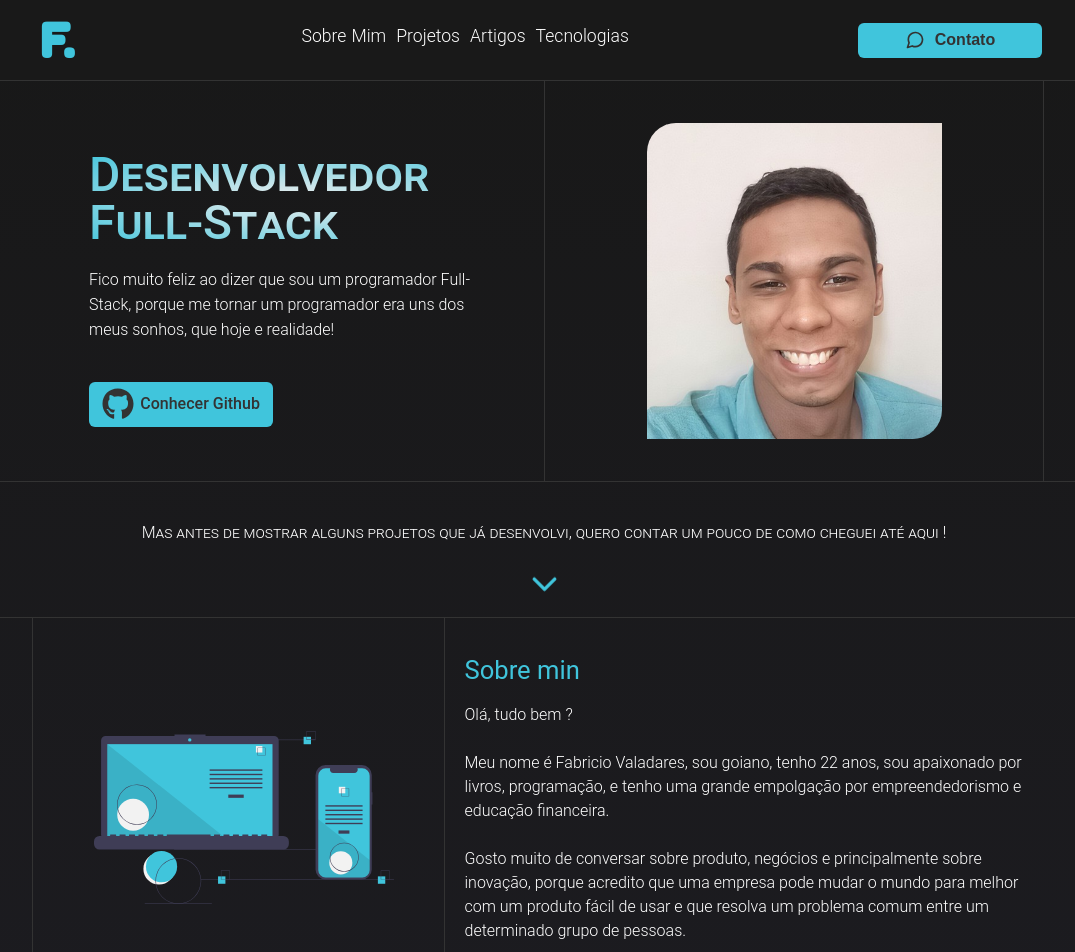
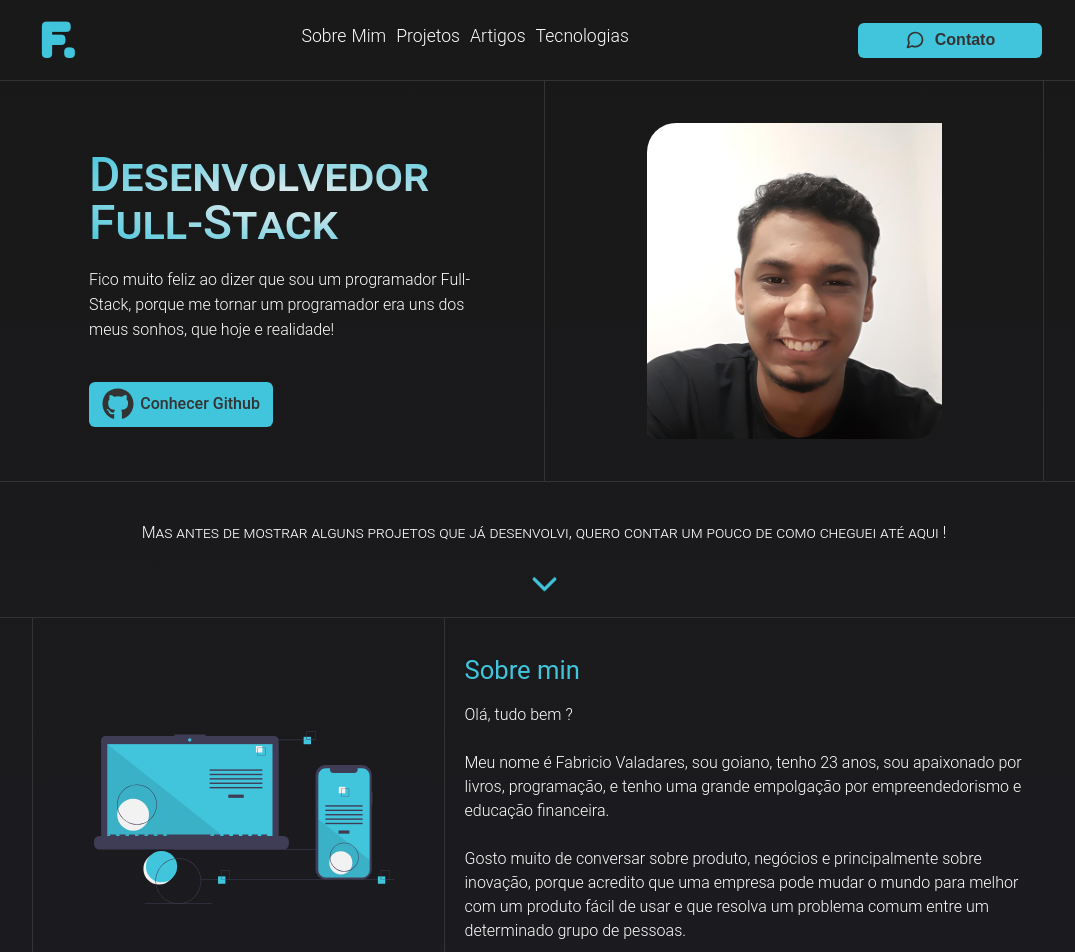
Before and after one commit to Fabricio-valadares/portfolio, a React (Create React App) app: page / in a window 1280 px wide. Shown: the top 952 px of the page, without its empty margins (96-1171 px from the left). Built offline with nearby package versions, Linux system fonts and the light colour scheme; a web font is replaced by a local one.

Commit message:
feature: updated 2023

```diff
--- a/src/components/About/styled.ts
+++ b/src/components/About/styled.ts
@@ -49,7 +49,7 @@ export const Image = styled.div`
   height: 316px;
   border-radius: 29px 0 29px 0;
 
-  background-image: url("./assets/imgUltis/im.jpeg");
+  background-image: url("./assets/imgUltis/im.png");
   background-size: cover;
   background-repeat: no-repeat;
 
--- a/src/components/Story/index.tsx
+++ b/src/components/Story/index.tsx
@@ -22,7 +22,7 @@ const Story = () => {
             Olá, tudo bem ?<br />
             <br />
             Meu nome é Fabricio Valadares, sou goiano, tenho
-             22
+             23
              anos, sou apaixonado por livros, programação, e tenho uma grande
             empolgação por empreendedorismo e educação financeira. <br /> <br />
             Gosto muito de conversar sobre produto, negócios e principalmente
```
Also changed, not shown: public/assets/imgUltis/im.jpeg (deleted), public/assets/imgUltis/im.png (added).
